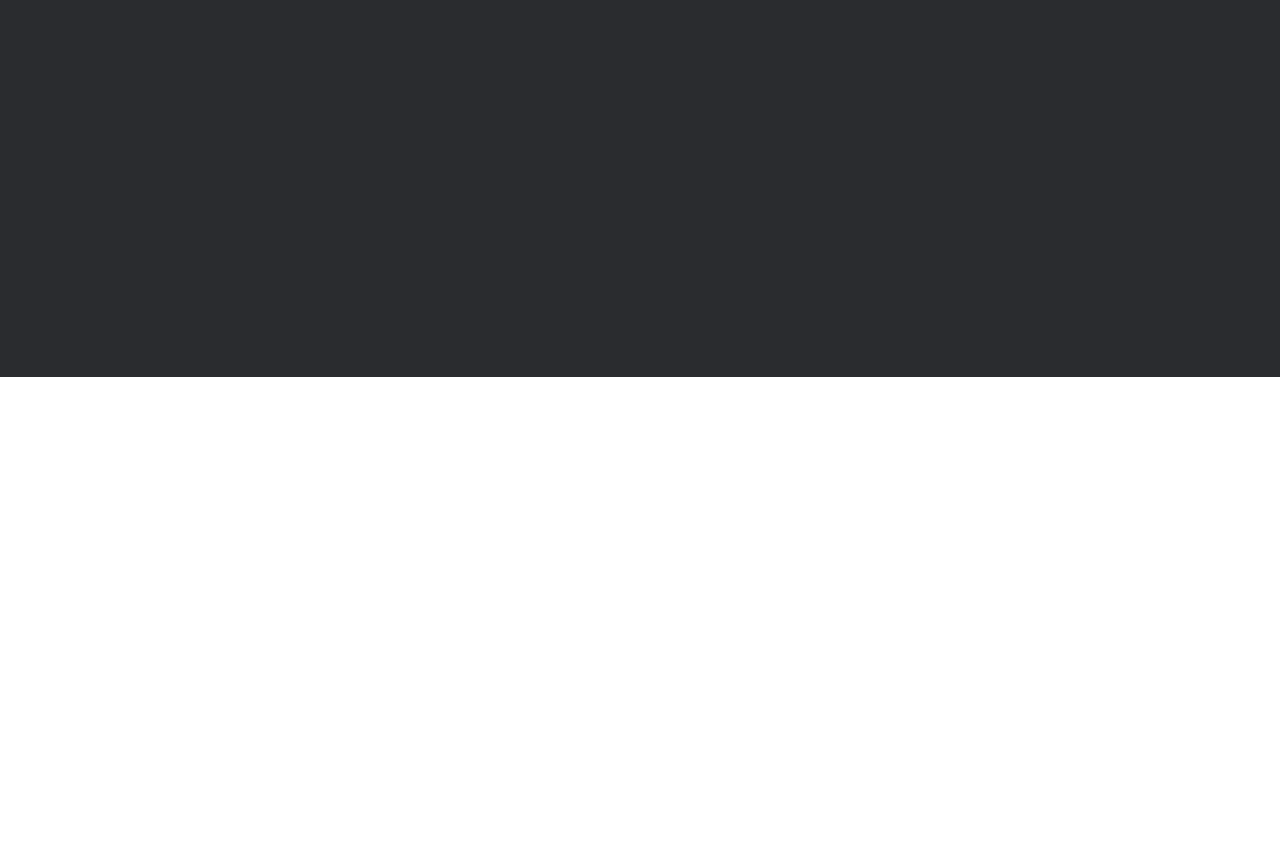
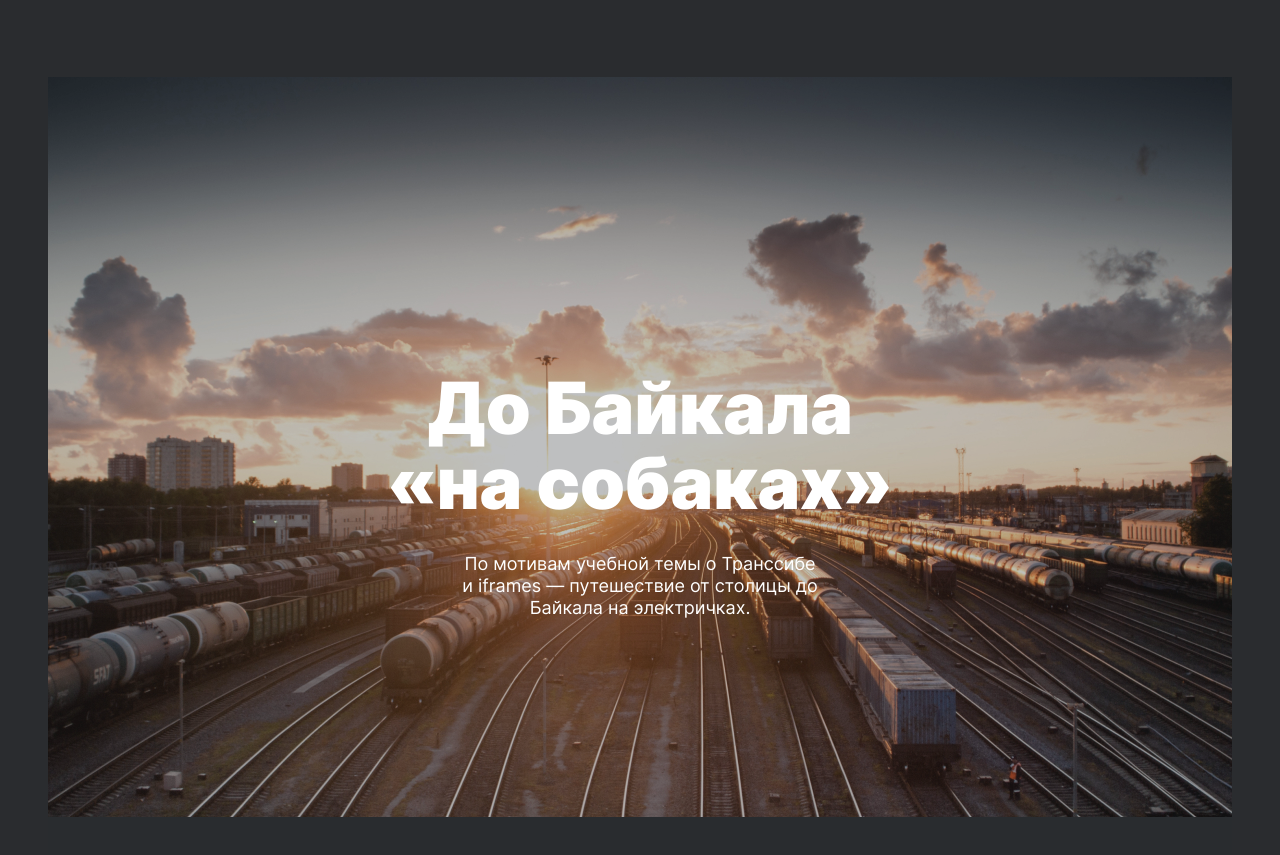
Before and after one commit to kombojiec/russian-travel, a plain HTML site: page index.html in a window 1280 px wide. Shown: the part 5911-6766 px from the top of the page. Before the commit the page ends 6288 px from the top, so only its background shows below. Drawn offline with Linux system fonts and the light colour scheme; files whose address does not match are found by name.

Commit message:
created cover block

```diff
--- /dev/null
+++ b/blocks/cover/__background/cover__background.css
@@ -0,0 +1,3 @@
+.cover__background{
+  max-width: 100%;
+}
--- /dev/null
+++ b/blocks/cover/__overlay/cover__overlay.css
@@ -0,0 +1,11 @@
+.cover__overlay{
+  display: block;
+  position: absolute;
+  top: 0;
+  left: 0;
+  width: 100%;
+  height: 100%;
+  background-color: #2A2C2F;
+  opacity: 0.3;
+
+}
--- /dev/null
+++ b/blocks/cover/__subtitile/cover__subtitle.css
@@ -0,0 +1,7 @@
+.cover__subtitle{
+  margin: 0 auto;
+  max-width: 360px;
+  font-size: 18px;
+  line-height: 1.22;
+  text-align: center;
+}
--- /dev/null
+++ b/blocks/cover/__title/cover__title.css
@@ -0,0 +1,9 @@
+.cover__title{
+  margin: 0 auto 32px;
+ display: inline-block;
+ max-width: 560px;
+ font-weight: 900;
+ font-size: 72px;
+ line-height: 1.05;
+ text-align: center;
+}
--- /dev/null
+++ b/blocks/cover/__wrap/cover__wrap.css
@@ -0,0 +1,7 @@
+.cover__wrap{
+  position: absolute;
+  top: 50%;
+  left: 50%;
+  transform: translate(-50%, -50%);
+  z-index: 1;
+}
--- /dev/null
+++ b/blocks/cover/cover.css
@@ -0,0 +1,7 @@
+.cover{
+  position: relative;
+  width: 95%;
+  max-width: 1184px;
+  margin: 0 auto;
+  padding-bottom: 92px;
+}
--- a/index.html
+++ b/index.html
@@ -9,6 +9,7 @@
 <body>
   <div class="page">
 
+    <!-- =================header================== -->
     <header class="header">
       <img src="./images/__logo.png" alt="Логотип" class="header__logo">
       <div>
@@ -25,6 +26,7 @@
     </section>
     <!-- /.lead -->
 
+    <!-- =================intro================== -->
     <section class="intro">
       <h2 class="intro__title">Чего мы там не видели?</h2>
       <p class="intro__text">По опросам ВЦИОМ, 95% россиян мечтают куда-нибудь поехать, но только 36% планируют провести отпуск в родной стране. Мол, чего мы тут, дома, не видели? На самом деле, Россия — это целая вселенная с ласковым морем юга, густыми лесами Саян и суровыми льдами плато Путорана. А ещё увидеть все эти красоты можно без миллионов на счету, загранпаспорта и многочасовых перелетов. Как, например, Вера Башмакова — смелая молодая мама, которая взяла в охапку троих детей, усадила их в свою «Ладу» и проехала 20 тысяч километров по родной стране. Мы выбрали и описали некоторые интересные места, достойные вашего отпуска.</p>
@@ -38,9 +40,10 @@
     </section>
     <!-- /.intro -->
 
+    <!-- =================photo-grid================== -->
     <section class="photo-grid">
       <img src="./images/1__item.jpg" alt="Азов" class="photo-grid__item">
-      <img src="./images/2__item.jpg" alt="Эльюрус" class="photo-grid__item">
+      <img src="./images/2__item.jpg" alt="Эльбрус" class="photo-grid__item">
       <img src="./images/3__item.jpg" alt="Сенокос" class="photo-grid__item">
       <img src="./images/4__item.jpg" alt="Тайга" class="photo-grid__item">
       <img src="./images/5__item.jpg" alt="На льду" class="photo-grid__item">
@@ -54,6 +57,7 @@
     </section>
     <!-- /.photo-grid -->
 
+    <!-- =================places================== -->
     <section class="places">
       <article class="place">
         <h2 class="place__title">Куршская коса</h2>
@@ -124,6 +128,18 @@
     </section>
     <!-- /.places -->
 
+    <!-- =================cover================== -->
+    <section class="cover">
+      <div class="cover__wrap">
+        <h2 class="cover__title">До Байкала «на собаках»</h2>
+        <p class="cover__subtitle">По мотивам учебной темы о Транссибе и iframes — путешествие от столицы до Байкала на электричках.</p>
+      </div>
+      <img src="./images/cover__background.jpg" alt="Вокзал" class="cover__background">
+      <!-- <div class="cover__overlay"></div> -->
+      <a href="#" class="cover__overlay"></a>
+    </section>
+    <!-- /.cover -->
+
   </div>
   <!-- /.page -->
 </body>
--- a/pages/index.css
+++ b/pages/index.css
@@ -39,3 +39,13 @@
 @import url(../blocks/place/__website/place__website.css);
 @import url(../blocks/place/__image/place__image.css);
 @import url(../blocks/place/__paragraph/place__paragraph.css);
+
+/* ====================places========================== */
+@import url(../blocks/cover/cover.css);
+@import url(../blocks/cover/__wrap/cover__wrap.css);
+@import url(../blocks/cover/__title/cover__title.css);
+@import url(../blocks/cover/__subtitile/cover__subtitle.css);
+@import url(../blocks/cover/__background/cover__background.css);
+@import url(../blocks/cover/__overlay/cover__overlay.css);
+
+/* ====================footer========================== */
```
Also changed, not shown: images/cover__background.jpg (added).
